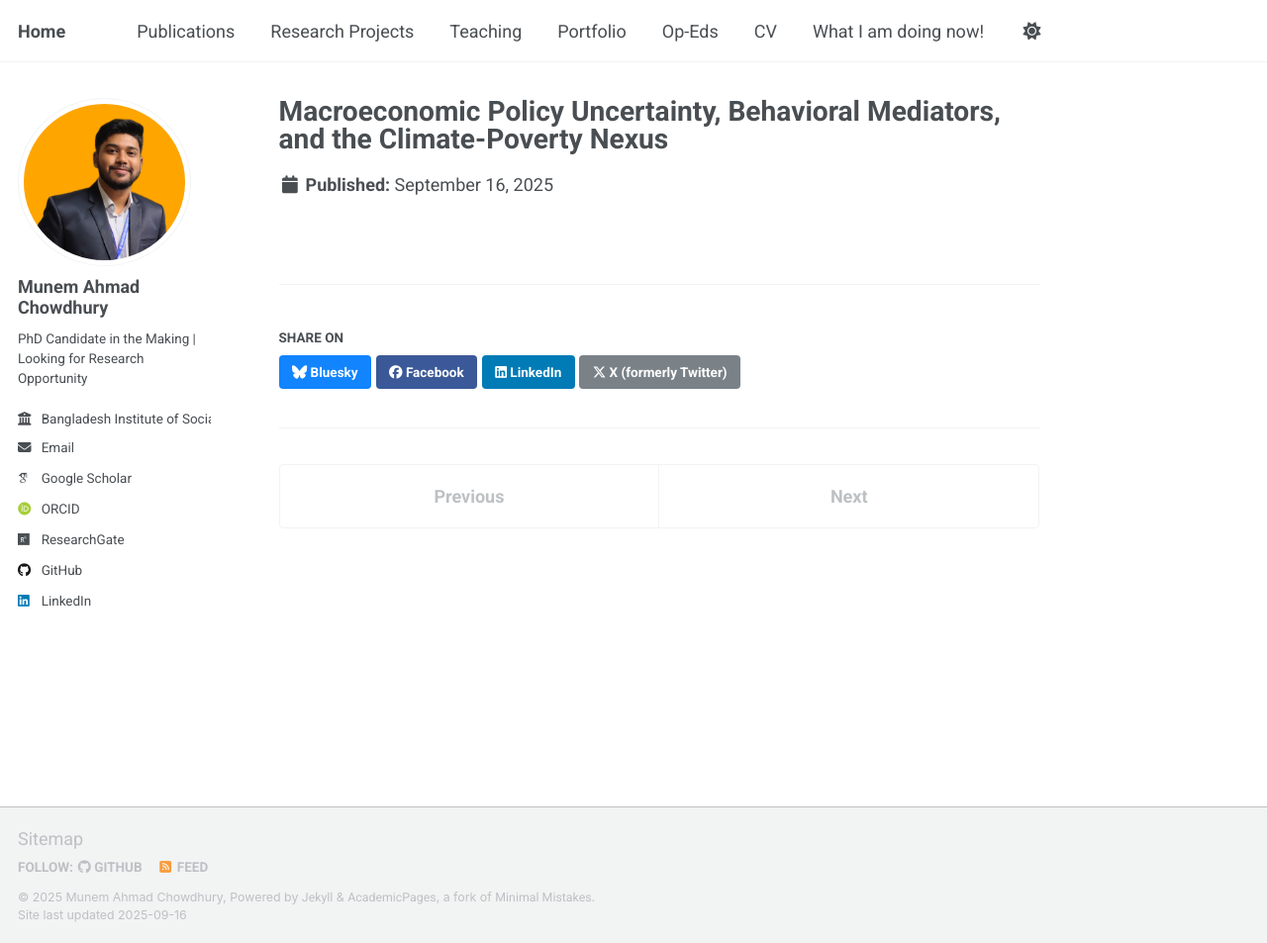
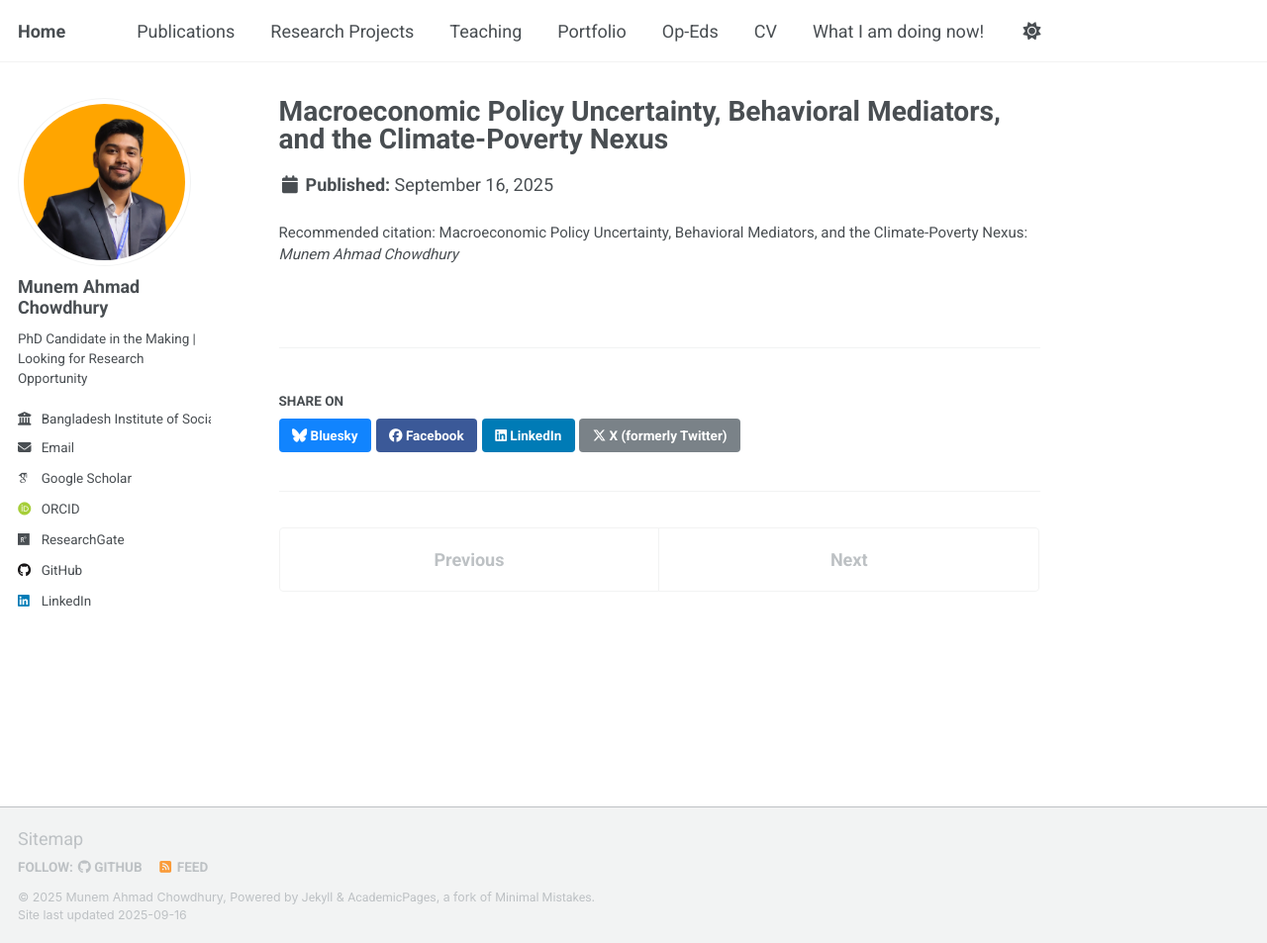
Before and after one commit to munemahmad/munemahmad.github.io, a Jekyll site: the page built from _publications/wip1.md, in a window 1280 px wide and 953 px high. Shown: the whole window at 99% size. Built offline with Jekyll 4.4.1, drawn with Linux system fonts in a browser that asks for light colours; some web fonts are replaced; a script that is not in the unit is left out.

Commit message:
Update wip1.md

```diff
--- a/_publications/wip1.md
+++ b/_publications/wip1.md
@@ -4,4 +4,5 @@ collection: publications
 category: work-in-progress
 permalink: /publications/wip1/
 authors: "Munem Ahmad Chowdhury"
+citation: "Macroeconomic Policy Uncertainty, Behavioral Mediators, and the Climate-Poverty Nexus: <i>Munem Ahmad Chowdhury</i>"
 ---
```
